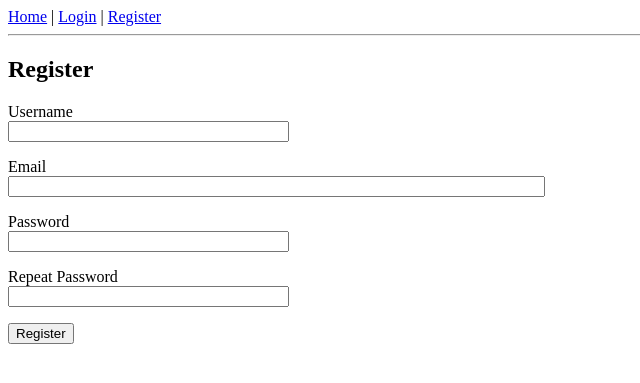
After one commit to devsahu8/RazorpayDedicatedProject, a Flask app: page /register in a window 1280 px wide. The commit adds this page. Shown: the top 383 px of the page, without its empty margins (0-640 px from the left). Run offline with Flask 3, Linux system fonts and the light colour scheme.

Commit message:
made structural imporvments

```diff
--- a/app/forms.py
+++ b/app/forms.py
@@ -1,6 +1,10 @@
 from flask_wtf import FlaskForm
 from wtforms import StringField,PasswordField,BooleanField,SubmitField,RadioField
-from wtforms.validators import DataRequired
+from wtforms.validators import DataRequired,Email,EqualTo,ValidationError
+from app.models import User
+import sqlalchemy as sa
+from app import db
+
 
 class IndexForm(FlaskForm):
     choice=RadioField("Choose your Next Step",choices=[
@@ -15,3 +19,23 @@ class LoginForm(FlaskForm):
     password=PasswordField("Enter your password.",validators=[DataRequired()])
     remember_me=BooleanField("Remember Me")
     submit=SubmitField("submit")
+
+class RegisterForm(FlaskForm):
+    username = StringField('Username', validators=[DataRequired()])
+    email = StringField('Email', validators=[DataRequired(), Email()])
+    password = PasswordField('Password', validators=[DataRequired()])
+    password2 = PasswordField(
+        'Repeat Password', validators=[DataRequired(), EqualTo('password')])
+    submit = SubmitField('Register')
+
+    def validate_username(self, username):
+        user = db.session.scalar(sa.select(User).where(
+            User.username == username.data))
+        if user is not None:
+            raise ValidationError('Please use a different username.')
+
+    def validate_email(self, email):
+        user = db.session.scalar(sa.select(User).where(
+            User.email == email.data))
+        if user is not None:
+            raise ValidationError('Please use a different email address.')
--- a/app/routes.py
+++ b/app/routes.py
@@ -1,6 +1,6 @@
 from flask import render_template,url_for,redirect,flash
-from app.forms import IndexForm,LoginForm
-from app import app
+from app.forms import IndexForm,LoginForm,RegisterForm
+from app import app,db
 from flask_login import current_user, login_user,logout_user,login_required
 import sqlalchemy as sa
 from app import db
@@ -22,7 +22,7 @@ def login():
     form=LoginForm()
     if form.validate_on_submit():
         user=db.session.scalar(sa.select(User).where(User.username==form.username.data))
-        if user is None or not user.check_password(user.password_hash.data):
+        if user is None or not user.check_password(form.password.data):
             flash("Username or password is wrong")
             return redirect(url_for("login"))
         login_user(user, remember=form.remember_me.data)
@@ -33,3 +33,17 @@ def login():
 def logout():
     logout_user()
     return redirect(url_for('index'))
+
+@app.route("/register",methods=["GET","POST"])
+def register():
+    if current_user.is_authenticated:
+        return redirect(url_for('index'))
+    form=RegisterForm()
+    if form.validate_on_submit():
+        user = User(username=form.username.data, email=form.email.data)
+        user.set_password(form.password.data)
+        db.session.add(user)
+        db.session.commit()
+        flash('Congratulations, you are now a registered user!')
+        return redirect(url_for('login'))
+    return render_template('register.html', title='Register', form=form)
--- a/app/templates/base.html
+++ b/app/templates/base.html
@@ -2,21 +2,35 @@
 <html lang="en">
 <head>
     <meta charset="UTF-8">
-    <title>{% block title %}Order System{% endblock %}</title>
+    <title>
+        {% if title %}{{ title }} - OrderApp{% else %}Welcome to OrderApp{% endif %}
+    </title>
 </head>
 <body>
+    <nav>
+        <a href="{{ url_for('index') }}">Home</a> |
+        {% if current_user.is_anonymous %}
+            <a href="{{ url_for('login') }}">Login</a> |
+            <a href="{{ url_for('register') }}">Register</a>
+        {% else %}
+            <a href="{{ url_for('logout') }}">Logout</a>
+        {% endif %}
+    </nav>
+    <hr>
 
-    <nav>
-        <strong>OrderApp</strong> |
-        <a href="/login">Sign In</a> |
-        <a href="/logout">Sign Out</a>
-    </nav>
-
-    <hr>
+    {# Flash Message Support #}
+    {% with messages = get_flashed_messages() %}
+    {% if messages %}
+    <ul>
+        {% for message in messages %}
+        <li style="color: blue;">{{ message }}</li>
+        {% endfor %}
+    </ul>
+    {% endif %}
+    {% endwith %}
 
     <main>
         {% block content %}{% endblock %}
     </main>
-
 </body>
 </html>
--- /dev/null
+++ b/app/templates/register.html
@@ -0,0 +1,37 @@
+{% extends "base.html" %}
+
+{% block content %}
+    <h2>Register</h2>
+    <form action="" method="post">
+        {{ form.hidden_tag() }}
+        <p>
+            {{ form.username.label }}<br>
+            {{ form.username(size=32) }}<br>
+            {% for error in form.username.errors %}
+            <span style="color: red;">[{{ error }}]</span>
+            {% endfor %}
+        </p>
+        <p>
+            {{ form.email.label }}<br>
+            {{ form.email(size=64) }}<br>
+            {% for error in form.email.errors %}
+            <span style="color: red;">[{{ error }}]</span>
+            {% endfor %}
+        </p>
+        <p>
+            {{ form.password.label }}<br>
+            {{ form.password(size=32) }}<br>
+            {% for error in form.password.errors %}
+            <span style="color: red;">[{{ error }}]</span>
+            {% endfor %}
+        </p>
+        <p>
+            {{ form.password2.label }}<br>
+            {{ form.password2(size=32) }}<br>
+            {% for error in form.password2.errors %}
+            <span style="color: red;">[{{ error }}]</span>
+            {% endfor %}
+        </p>
+        <p>{{ form.submit() }}</p>
+    </form>
+{% endblock %}
```
Also changed, not shown: app.db.
